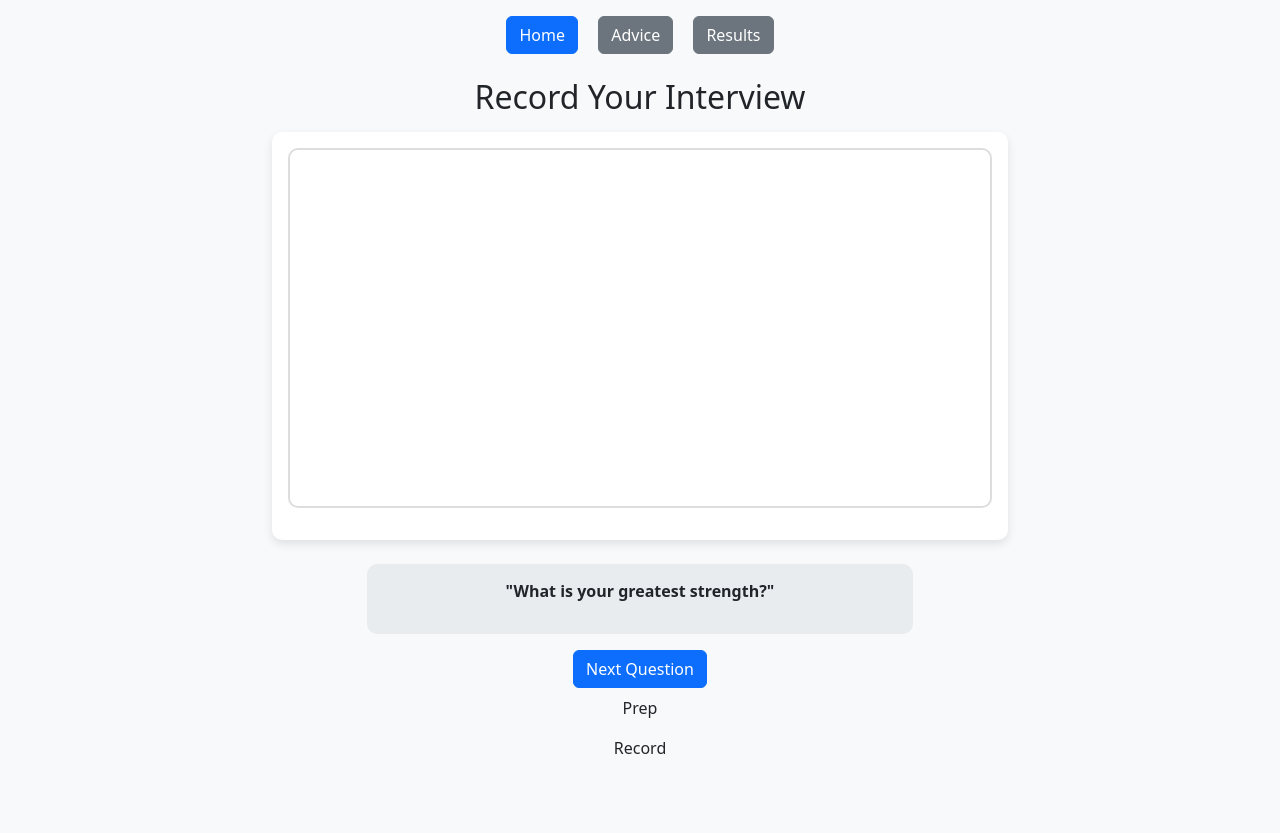
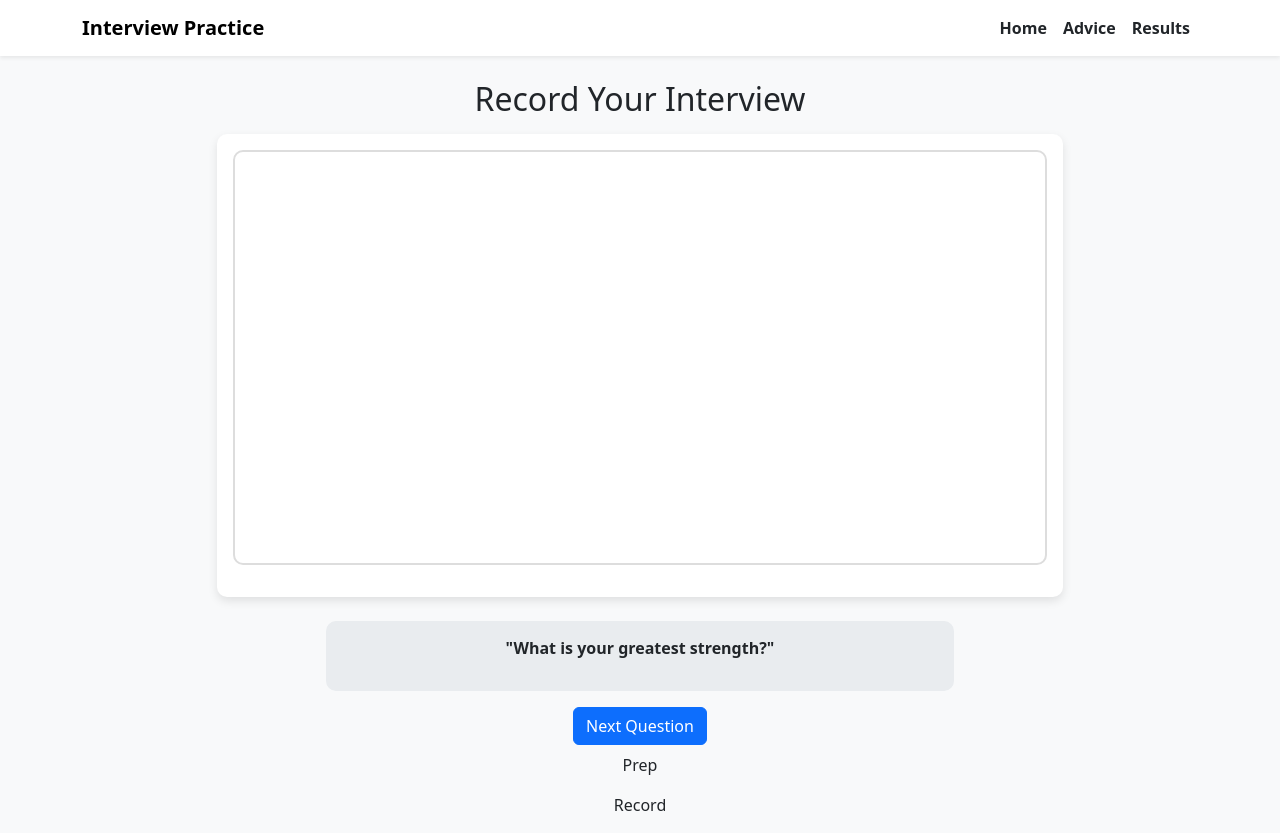
Before and after one commit to Kanav1290/ichack25, a Flask app: page / in a window 1280 px wide. Before the commit the page ends 754 px from the top, so only its background shows below. Run offline with Flask 3, Linux system fonts and the light colour scheme.

Commit message:
added navbar

```diff
--- a/templates/index.html
+++ b/templates/index.html
@@ -15,13 +15,32 @@
     <script src="../static/script.js"></script>
 </head>
 <body>
-    <div class="container text-center mt-3">
-        <!-- Navigation Buttons -->
-        <div class="mb-4">
-            <a href="/" class="btn btn-primary mx-2">Home</a>
-            <a href="/advice" class="btn btn-secondary mx-2">Advice</a>
-            <a href="/results" class="btn btn-secondary mx-2">Results</a>
-        </div>
+<!-- Bootstrap Navbar (Logo Left, Links Right) -->
+<nav class="navbar navbar-expand-lg navbar-light bg-white shadow-sm">
+  <div class="container">
+      <a class="navbar-brand fw-bold" href="/">Interview Practice</a>
+      <button class="navbar-toggler" type="button" data-bs-toggle="collapse" data-bs-target="#navbarNav">
+          <span class="navbar-toggler-icon"></span>
+      </button>
+      <div class="collapse navbar-collapse justify-content-end" id="navbarNav">
+          <ul class="navbar-nav">
+              <li class="nav-item">
+                  <a class="nav-link fw-semibold text-dark" href="/">Home</a>
+              </li>
+              <li class="nav-item">
+                  <a class="nav-link fw-semibold text-dark" href="advice.html">Advice</a>
+              </li>
+              <li class="nav-item">
+                  <a class="nav-link fw-semibold text-dark" href="results.html">Results</a>
+              </li>
+          </ul>
+      </div>
+  </div>
+</nav>
+
+
+<!-- Add spacing below navbar -->
+<div class="mt-4"></div>
 
         <!-- Video Recording Section -->
         <div class="row justify-content-center">
```
